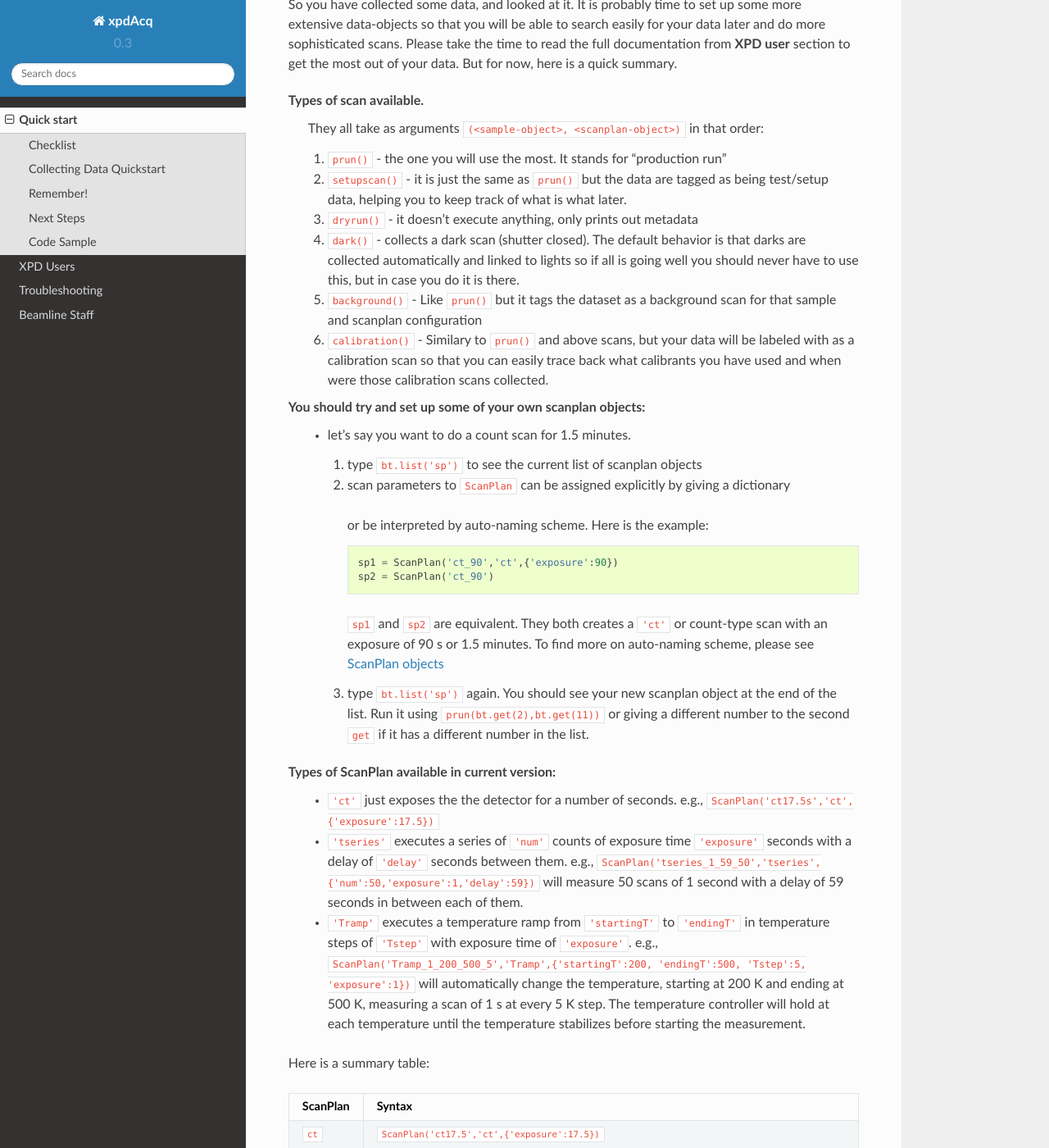
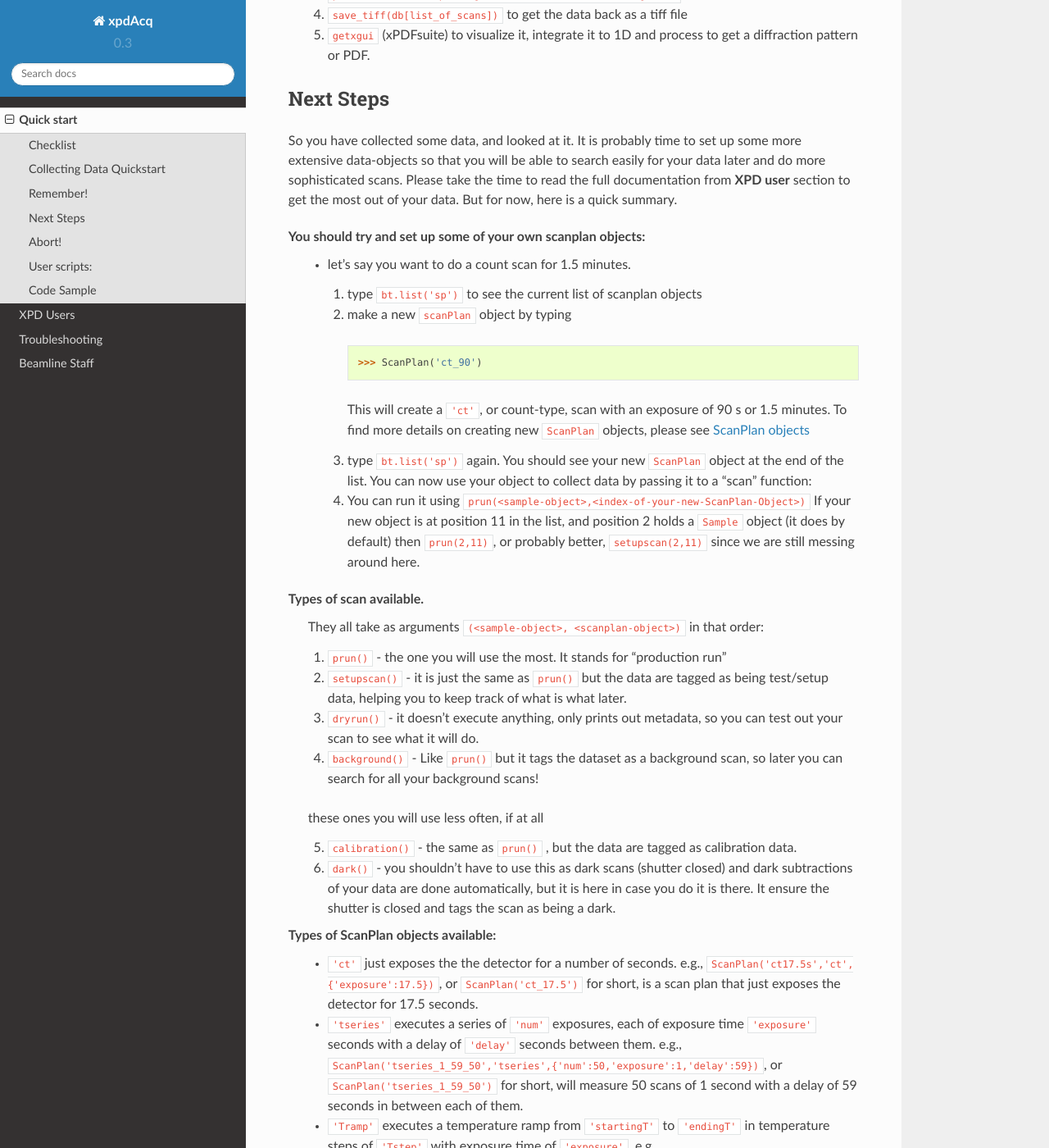
Before and after one commit to xpdAcq/xpdAcq, a Sphinx documentation site: the page built from doc/quickstart.rst, in a window 1280 px wide and 1400 px high, scrolled down 2872 px. Shown: the whole window at 82% size. Built offline with Sphinx 7.4.7 and the Read the Docs theme 2.0.0, drawn with Linux system fonts in a browser that asks for light colours; some of the changed text lies outside the part shown.

Commit message:
more edits by simon on quickstart

```diff
--- a/doc/quickstart.rst
+++ b/doc/quickstart.rst
@@ -21,7 +21,6 @@ for you.  Let's check if it is the case.
 
 2. OK, you are in.  Make sure that that the instrument scientist has initiated your beamtime. type ``bt.md`` and hit return. You should see the beamtime (``bt``) metadata (``md``) that has been pre-stored by the IS, and it should contain things like the last name of the PI on the proposal and the SAF number for the beamtime.  If not, please seek out the IS to get your session initialized.
 3. Check that the wavelength has been set.  Does the correct x-ray wavelength appear in ``bt.md`` ``['bt_wavelength']`` field, or does it say ``None``.  If the latter, you can still collect scans but automated data reduction may not work, so best to grab the IS again.
-4. Has a calibration already been carried out?  [FIXME]
 5. Check that the Perkin Elmer detector is correctly set up.
 
   * Look at the Perkin Elmer screen on the CSS and make sure that ``Acquire`` mode has been enabled. If Acquire mode is enabled, it should show system information ``Collecting`` in yellow color. If it hasn't been activated, please click 'start' button.
@@ -38,20 +37,32 @@ for you.  Let's check if it is the case.
      In [5]: glbl.area_det
      Out[5]: PerkinElmerContinuous(prefix='XF:28IDC-ES:1{Det:PE1}', name='pe1', read_attrs=['tiff', 'stats1'], configuration_attrs=['images_per_set', 'number_of_sets'], monitor_attrs=[])
 
-There are other setups that you can do to make your experiment run smoothly,  but you seem to be set up ok, so let's go and collect some data.
+There are other setups that you can do to make your experiment run smoothly.  For example, by carrying out a calibration before you start collecting it greatly facilitate data reduction later.  Please talk to the IS if you don't know how to do this.
+
+But you seem to be set up ok, so let's go and collect some data.
 
 Collecting Data Quickstart
 ++++++++++++++++++++++++++
 
 The basic way to collect data is to carry out a "scan", by typing the kind of scan and giving it as arguments a ``sample-object`` and a ``scanplan-object``.  These objects just contain information that will either be used to run the scan, and/or just saved as metadata with the data, allowing you to find the data later and process it. You will make your own objects later, but for now you can do a quick scan just to collect some data with some predefined objects.
 
- 1. Type ``bt.list()`` and return.  You should see a list of objects and their index, or the number they sit in the list.
- 2. To run a scan you type ``prun(<sample-object>,<scanplan-object>)``:
+ 1. Type ``bt.list()`` and return.  You should see a list of already defined objects and their index, or the number they sit in the list.
+ 2. To run a scan you type ``<scan-name>(<sample-object>,<scanplan-object>)``:
 
-   ``prun`` supports different ways of assigning objects. You can either assign objects with object index, name of acquire object or ``bt.get()`` methods.
-   Following expressions are all equivalent.
+   Replace those words in angle brackets with pointers to real objects, eg.:
+
+   1. ``prun(bt.get(2),bt.get(5))`` will do a scan on the dummy sample (``'sa'``) called ``'l-user'``--(for lazy user!) which is in position (index) ``2`` in the ``bt.list()`` list--for 1 second (the name of that object in the list at position ``5`` is ``'ct1s'`` which stands for "count 1 second").
+   2. ``prun(bt.get(2),bt.get(7))`` will do a scan for 10 s on the same sample (to see that, look at the list produced by typing ``bt.list()``.
+   3. ``setupscan(bt.get(2),bt.get(7))`` will do a setupscan on that sample for 10 seconds.  A setupscan is like a prun ("production run") except it is tagged in metadata as a setupscan so you can separate later which were production runs and which were setup-scans.
 
    .. code-block:: python
+
+     Pro-Tip:
+     '''``prun`` and all the scans support different ways of assigning acquire objects.
+     You can either get the objects with the ``bt.get()`` methods as above, or
+     to save typing, the scan functions allow you to specify just the object index,
+     or (unique) name of the acquire object. The following expressions are all
+     equivalent:'''
 
      prun(bt.get(2), bt.get(5))
      prun('l-user', bt.get(5))
@@ -59,17 +70,12 @@ The basic way to collect data is to carry out a "scan", by typing the kind of sc
      prun(2,5)
      prun('l-user','ct1s')
 
-   Replace those words in angle brackets with pointers to real objects, eg.:
-
-   1. ``prun(bt.get(2),bt.get(5))`` will do a scan on the dummy sample (``'sa'``) called ``'l-user'``--(for lazy user!) which is in position (index) ``2`` in the ``bt.list()`` list--for 1 second (the name of that object in the list at position ``5`` is ``'ct1s'`` which stands for "count 1 second").
-   2. ``prun(bt.get(2),bt.get(7))`` will do a scan for 10 s on the same sample.
-   3. ``setupscan(bt.get(2),bt.get(7))`` will do a setupscan on that sample for 10 seconds.  A setupscan is like a prun ("production run") except it is tagged in metadata as a setupscan so you can separate later which were production runs and which were setup-scans.
 
  3. to see the data you have to extract it from the NSLS-ii database.
 
    1. Type ``save_last_tiff()`` to get the most recent scan you ran.  A dark-subtracted tiff file will appear in the directory ``~/xpdUser/tiff_base`` with prefix ``sub_`` in file name.
    2. ``save_tiff(db[-2])`` gets you the second to last scan that was collected, ``save_tiff(db[-10:])`` gets you the last 10 scans, (the syntax is Pythonic but it means "the items in the list from 10 ago up to the end of the list, i.e., now".  You can do all kinds of slicing and dicing, for example ``db[-10:-8,-2]`` would return the scans that were tenth, ninth and eighth ago, and also the last but one.) and so on.
-   3. The tiff file appears in the directory ``~/xpdUser/tiff_base`` with a reasonably recognizable automatically generated name and you can do pretty much what you like with it. For example, copy it to an external drive.  However, there are handy tools on the XPD computer for analyzing your data.  As long as you save all your work in the ``xpdUser`` directory tree (make as many directories as you like under there) your work will be archived in a remote location at the end of your beamtime, and then completely deleted from the local XPD computer so that the next user has their own fresh environment to work in but your work is safe.
+   3. The tiff file appears in the directory ``~/xpdUser/tiff_base`` with a reasonably recognizable automatically generated name and you can do pretty much what you like with it. For example, copy it to an external drive.  However, there are handy tools on the XPD computer for analyzing your data.  As long as you save all your work in the ``xpdUser`` directory tree (make as many directories as you like under there) your work will be archived in a remote location at the end of your beamtime, and then completely deleted from the local XPD computer so that the next user has their own fresh environment to work in, but your work is safe.
    4. To use data analysis tools on the XPD computer, **in a new terminal window**
 
      * Type ``getxgui``
@@ -78,9 +84,10 @@ The basic way to collect data is to carry out a "scan", by typing the kind of sc
 Remember!
 +++++++++
    1. ``bt.list()`` to see what objects are available
-   2. ``prun(bt.get(<sampleIndex>)bt.get(<scanplanIndex>))`` to run the scan
-   3. ``save_tiff(db[list_of_scans])`` to get the data back as a tiff file
-   4. ``getxgui`` (xPDFsuite) to visualize it, integrate it to 1D and process to get a diffraction pattern or PDF.
+   2. ``setupscan(<index-of-Sample-object>,<index-of-ScanPlan-object>)``  to run setup scans until you are ready for production runs, then
+   3. ``prun(<index-of-Sample-object>),<index-of-ScanPlan-object>)``
+   4. ``save_tiff(db[list_of_scans])`` to get the data back as a tiff file
+   5. ``getxgui`` (xPDFsuite) to visualize it, integrate it to 1D and process to get a diffraction pattern or PDF.
 
 Next Steps
 ++++++++++
@@ -88,60 +95,64 @@ Next Steps
 So you have collected some data, and looked at it.  It is probably time to set up some more extensive data-objects so that you will be able to search easily for your data later and do more sophisticated scans.
 Please take the time to read the full documentation from **XPD user** section to get the most out of your data.  But for now, here is a quick summary.
 
+You should try and set up some of your own scanplan objects:
+  * let's say you want to do a count scan for 1.5 minutes.
+
+    1. type ``bt.list('sp')``  to see the current list of scanplan objects
+    2. make a new ``scanPlan`` object by typing
+
+      .. code-block:: python
+
+        >>> ScanPlan('ct_90')
+
+      This will create a ``'ct'``, or count-type, scan with an exposure of 90 s or 1.5 minutes.
+      To find more details on creating new ``ScanPlan`` objects, please see :ref:`usb_Scan`
+    3. type ``bt.list('sp')`` again.  You should see your new ``ScanPlan`` object at the end of the list.  You can now use your object to collect data by passing it to a "scan" function:
+    4. You can run it using ``prun(<sample-object>,<index-of-your-new-ScanPlan-Object>)``  If your new object is at position 11 in the list, and position 2 holds a ``Sample`` object (it does by default) then ``prun(2,11)``, or probably better, ``setupscan(2,11)`` since we are still messing around here.
+
 Types of scan available.
   They all take as arguments ``(<sample-object>, <scanplan-object>)`` in that order:
 
   1. ``prun()`` - the one you will use the most.  It stands for "production run"
   2. ``setupscan()`` - it is just the same as ``prun()`` but the data are tagged as being test/setup data, helping you to keep track of what is what later.
-  3. ``dryrun()`` - it doesn't execute anything, only prints out metadata
-  4. ``dark()`` - collects a dark scan (shutter closed).  The default behavior is that darks are collected automatically and linked to lights so if all is going well you should never have to use this, but in case you do it is there.
-  5. ``background()`` - Like ``prun()`` but it tags the dataset as a background scan for that sample and scanplan configuration
-  6. ``calibration()`` - Similary to ``prun()`` and above scans, but your data will be labeled with as a calibration scan so that you can easily trace back what calibrants you have used and when were those calibration scans collected.
+  3. ``dryrun()`` - it doesn't execute anything, only prints out metadata, so you can test out your scan to see what it will do.
+  4. ``background()`` - Like ``prun()`` but it tags the dataset as a background scan, so later you can search for all your background scans!
 
-You should try and set up some of your own scanplan objects:
-  * let's say you want to do a count scan for 1.5 minutes.
+  these ones you will use less often, if at all
 
-    1. type ``bt.list('sp')``  to see the current list of scanplan objects
-    2. scan parameters to ``ScanPlan`` can be assigned explicitly by giving a dictionary
-      or be interpreted by auto-naming scheme. Here is the example:
+  5. ``calibration()`` - the same as ``prun()`` , but the data are tagged as calibration data.
+  6. ``dark()`` - you shouldn't have to use this as dark scans (shutter closed) and dark subtractions of your data are done automatically, but it is here in case you do it is there.  It ensure the shutter is closed and tags the scan as being a dark.
+
+Types of ScanPlan objects available:
+  * ``'ct'`` just exposes the the detector for a number of seconds. e.g.,  ``ScanPlan('ct17.5s','ct',{'exposure':17.5})``, or ``ScanPlan('ct_17.5')`` for short, is a scan plan that just exposes the detector for 17.5 seconds.
+  * ``'tseries'`` executes a series of ``'num'`` exposures, each of exposure time ``'exposure'`` seconds with  a delay of ``'delay'`` seconds between them.  e.g., ``ScanPlan('tseries_1_59_50','tseries',{'num':50,'exposure':1,'delay':59})``, or ``ScanPlan('tseries_1_59_50')`` for short, will measure 50 scans of 1 second with a delay of 59 seconds in between each of them.
+  * ``'Tramp'`` executes a temperature ramp from ``'startingT'`` to ``'endingT'`` in temperature steps of ``'Tstep'`` with exposure time of ``'exposure'``.  e.g., ``ScanPlan('Tramp_1_200_500_5','Tramp',{'startingT':200, 'endingT':500, 'Tstep':5, 'exposure':1})``, or ``ScanPlan('Tramp_1_200_500_5')`` for short, will automatically change the temperature, starting at 200 K and ending at 500 K, measuring a scan of 1 s at every 5 K step. The temperature controller will hold at each temperature until the temperature stabilizes before starting the measurement.
+  in the shortened "auto-naming" syntax, the logic is that the first number is always the exposure time.  Later numbers depend on the type of the ``ScanPlan`` type.  Remember, you can always give your object to ``dryrun()`` and it will tell you what Frankenstein you created without executing anything.
+
+Types of Sample objects available:
+  * ``Sample`` - there is only one type of Sample "object", but you will create as many copies of it as you have samples, each with a unique sample name that helps you remember what the sample is.  It is a container for all the metadata about your sample, and moving forward, the metadata may be used for automated data reduction and modeling.
+
+Here is a summary table:
+
+=========== =================================================================================================== =================================
+ScanPlan    Syntax                                                                                              Short Form
+=========== =================================================================================================== =================================
+``ct``      ``ScanPlan('ct17.5','ct',{'exposure':17.5})``                                                       ``ScanPlan('ct_17.5')``
+``tseries`` ``ScanPlan('tseries_1_59_50','tseries',{'num':50,'exposure':1,'delay':59})``                        ``ScanPlan('tseries_1_59_50')``
+``Tramp``   ``ScanPlan('Tramp_1_200_500_5','Tramp',{'startingT':200, 'endingT':500, 'Tstep':5, 'exposure':1})`` ``ScanPlan('Tramp_1_200_500_5')``
+=========== =================================================================================================== =================================
+
+Abort!
+++++++
+
+  Oops, you requested a scan with the wrong ``Sample``, or ``ScanPlan`` object, or your ``ScanPlan`` object is not doing what you expected!!!!!
 
       .. code-block:: python
 
-        sp1 = ScanPlan('ct_90','ct',{'exposure':90})
-        sp2 = ScanPlan('ct_90')
+        >>> CTL-C
 
-      ``sp1`` and ``sp2`` are equivalent. They both creates a ``'ct'`` or count-type scan with an exposure of 90 s or 1.5 minutes.
-      To find more on auto-naming scheme, please see :ref:`usb_Scan`
-
-    3. type ``bt.list('sp')`` again.  You should see your new scanplan object at the end of the list.  Run it using ``prun(bt.get(2),bt.get(11))`` or giving a different number to the second ``get`` if it has a different number in the list.
-
-Types of ScanPlan available in current version:
-  * ``'ct'`` just exposes the the detector for a number of seconds. e.g.,  ``ScanPlan('ct17.5s','ct',{'exposure':17.5})``
-  * ``'tseries'`` executes a series of ``'num'`` counts of exposure time ``'exposure'`` seconds with  a delay of ``'delay'`` seconds between them.  e.g., ``ScanPlan('tseries_1_59_50','tseries',{'num':50,'exposure':1,'delay':59})`` will measure 50 scans of 1 second with a delay of 59 seconds in between each of them.
-  * ``'Tramp'`` executes a temperature ramp from ``'startingT'`` to ``'endingT'`` in temperature steps of ``'Tstep'`` with exposure time of ``'exposure'``.  e.g., ``ScanPlan('Tramp_1_200_500_5','Tramp',{'startingT':200, 'endingT':500, 'Tstep':5, 'exposure':1})`` will automatically change the temperature,
-    starting at 200 K and ending at 500 K, measuring a scan of 1 s at every 5 K step. The temperature controller will hold at each temperature until the temperature stabilizes before starting the measurement.
-
-Here is a summary table:
-
-=========== ==================================================================================================
-ScanPlan    Syntax
-=========== ==================================================================================================
-``ct``      ``ScanPlan('ct17.5','ct',{'exposure':17.5})``
-``tseries`` ``ScanPlan('tseries_1_59_50','tseries',{'num':50,'exposure':1,'delay':59})``
-``Tramp``   ``ScanPlan('Tramp_1_200_500_5','Tramp',{'startingT':200, 'endingT':500, 'Tstep':5, 'exposure':1})``
-=========== ==================================================================================================
-
-Tiff naming schema:
-  The tiff file will be saved with the name:
-
-  .. code-block:: none
-
-    <sample_name>_<scanplan_name>_<time_stamp>_<uid>_<something_else>_<sequence_number>.tif
-
-  All the information in the ``scanplan`` and ``sample`` objects will be saved to metadata and searchable and usable for processing later.
-  ``<uid>`` is the unique identifier to this ``scanplan``. You can use it to search specific scan later.
-  ``<something-else>`` depends on the ``scanplan`` type, for example, for a ``Tramp`` it is the actual temperature read from the temperature controller when the data-collection was initiated for that point.
-  ``<sequence number>`` will be in ``0001, 0002, ...`` format, which tells you the sequence index of ``scan`` from a``scanplan``.
+  will interrupt your scan and allow you to choose whether to abort it, or restart it.
+  * If you abort it the system is reset to where it was before the scan started.
 
 Experiment and sample objects:
   1. It is time well spent to set up all your experiment and sample objects accurately.
@@ -153,6 +164,8 @@ Experiment and sample objects:
   Simulation at home is strongly recommended. See the full documentation for more details at here [FIXME doc needed]
 
 User scripts:
++++++++++++++
+
   Your ``scanplan`` objects can be sequenced into scripts, executing one after the other as you desire.  To set this up, write a sequence of commands into a text file, save it with the extension ``.py`` in the ``userScripts`` directory with a memorable name, like ``myNightShiftScript.py``.  Double and triple check your script, then when you are ready to execute it, in ``ipython`` session type:
 
   .. code-block:: python
```
Also changed, not shown: other parts of doc/quickstart.rst (+1 -1 lines), doc/index.rst (+13 -10 lines), doc/tiffNamingSchemaHoldingPlace.txt (added, +12 -0 lines).
